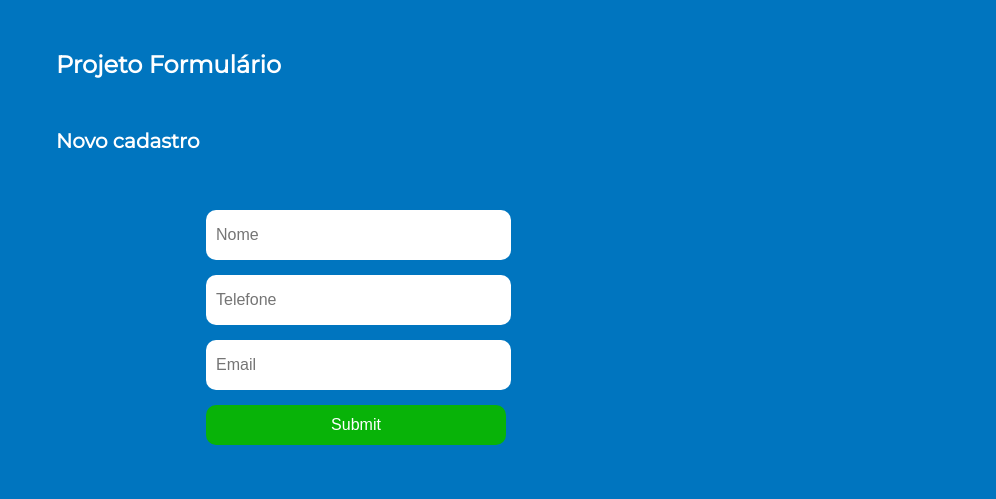
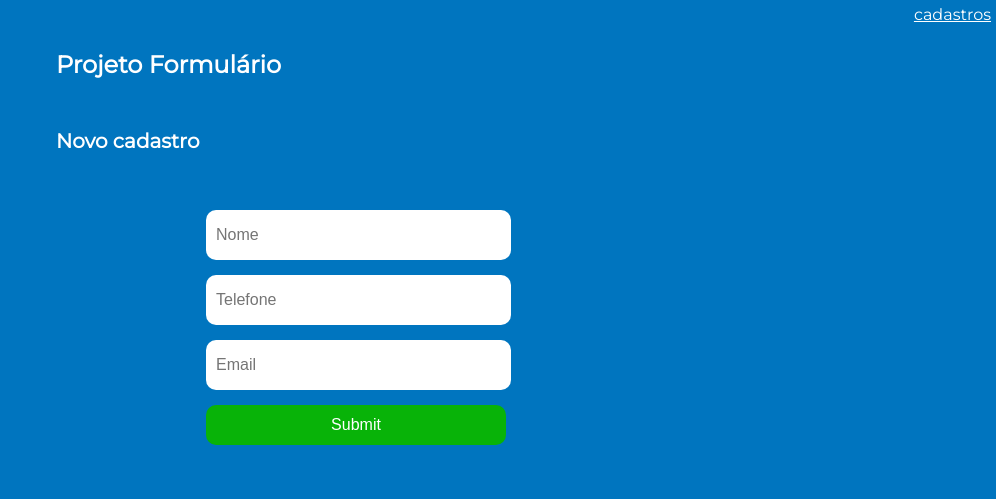
Before and after one commit to DanielGou/PHP_form_with_Mysql, a PHP site: page / in a window 1280 px wide. Shown: the top 499 px of the page, without its empty margins (284-1280 px from the left). Run offline with PHP 8.4, Linux system fonts and the light colour scheme.

Commit message:
botão pular para próxima página

```diff
--- a/cadastro.php
+++ b/cadastro.php
@@ -8,6 +8,7 @@
     <title>Cadatros</title>
 </head>
 <body>
+    <a href="/update.php">update</a>
     <table>
         <tr>
             <th>ID</th>
--- a/index.php
+++ b/index.php
@@ -14,6 +14,7 @@
 
 
 <body>
+    <a href="/cadastro.php">cadastros</a>
     <div class="wrapper">
         <h1>Projeto Formulário</h1>
         <h2>Novo cadastro</h2>
--- a/src/exemplo.css
+++ b/src/exemplo.css
@@ -140,3 +140,10 @@ table, th, td {
     text-align: left;
     margin: 40vh auto;
 }
+
+a{
+    position: fixed;
+    right: 5px;
+    top: 5px;
+    color: white;
+}
--- a/update.php
+++ b/update.php
@@ -8,6 +8,7 @@
     <title>Update Cadatros</title>
 </head>
 <body>
+    <a href="/delete.php">deletar</a>
     <div class="wrapper">
         <h2>Alterar cadastro</h2>
         <form action="./MVC/updateCadastro.php" method="POST">
```
